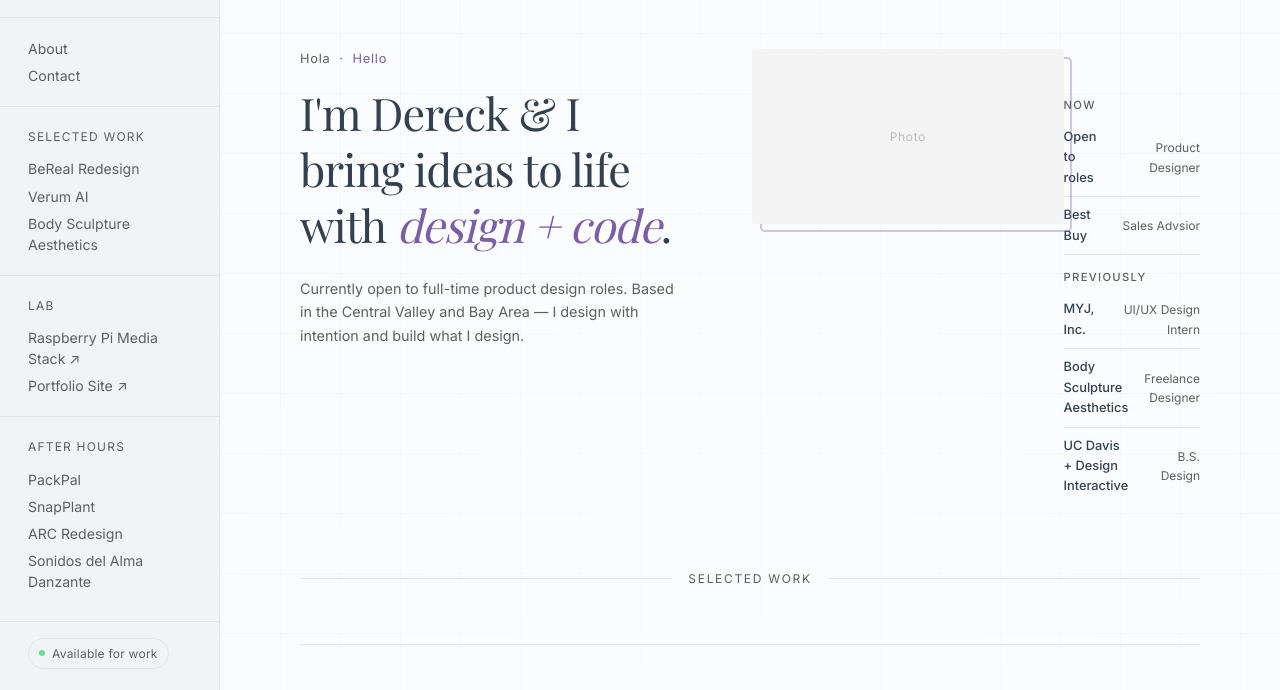
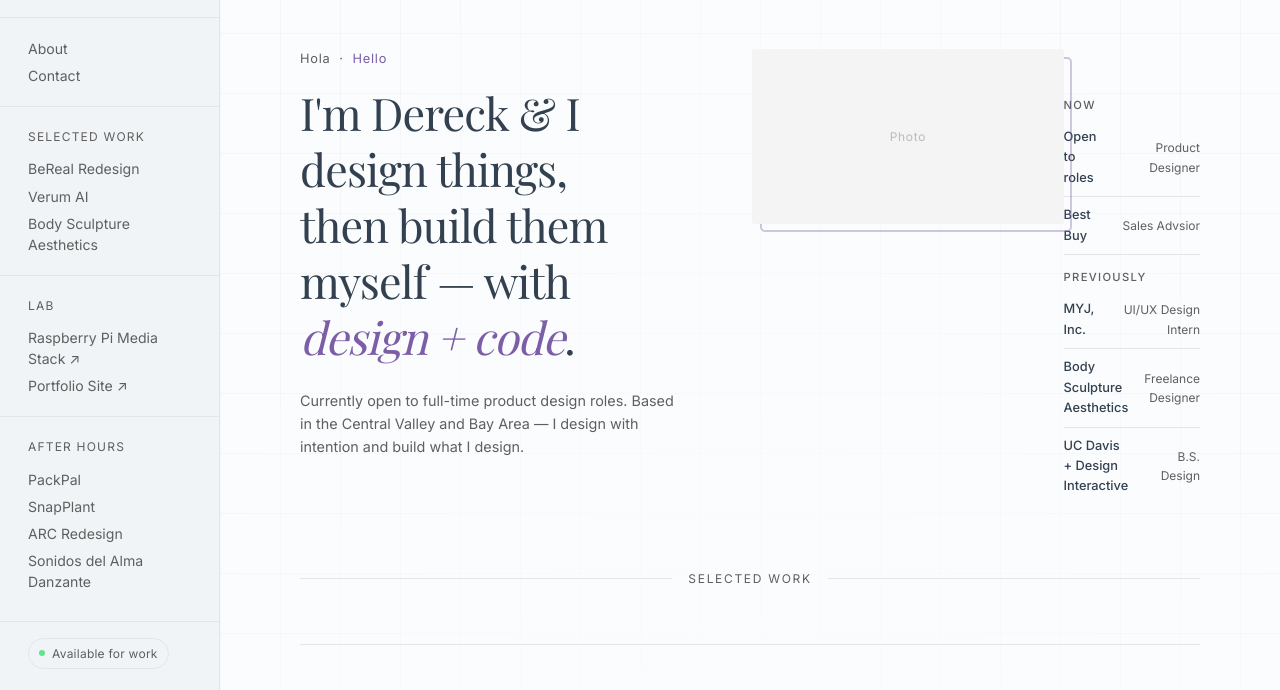
Before and after one commit to Derec58/portfolio2026, a website: page index.html in a window 1280 px wide. Shown: the part 87-777 px from the top of the page. Drawn offline with nearby package versions, Linux system fonts and the light colour scheme.

Commit message:
feat(design-review): C1 — rewrite hero headline for more confident framing
Replace "I bring ideas to life with design + code" with "I design
things, then build them myself — with design + code" per the design
review's identity-upgrade recommendation. Keeps the Dereck cursor-hint
span and the design + code emphasis closer exactly as before.

```diff
--- a/index.html
+++ b/index.html
@@ -208,7 +208,7 @@
         <div class="hero-left">
           <p class="greeting">Hola &nbsp;&middot;&nbsp; <span class="greeting-sub">Hello</span></p>
           <h1 class="bio">
-            I'm <span data-cursor="✦ Hey that's me!">Dereck</span> & I bring ideas to life with<em> design + code</em>.
+            I'm <span data-cursor="✦ Hey that's me!">Dereck</span> & I design things, then build them myself — with<em> design + code</em>.
           </h1>
           <p class="hero-tagline">Currently open to full-time product design roles. Based in the Central Valley and Bay Area — I design with intention and build what I design.</p>
         </div>
```
